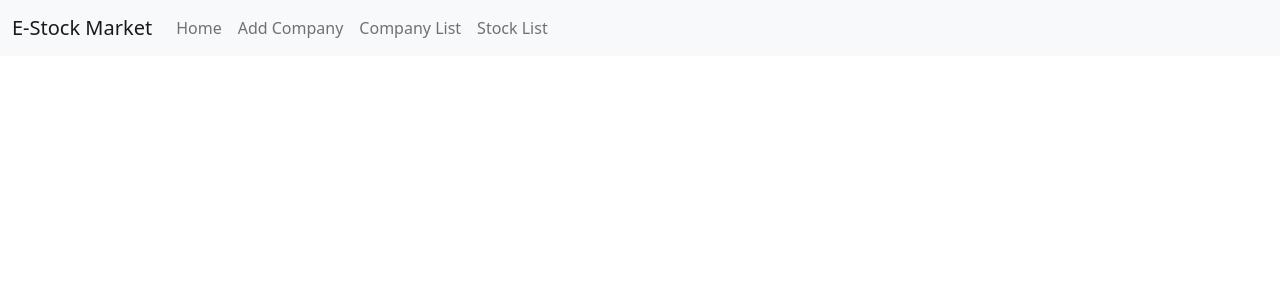
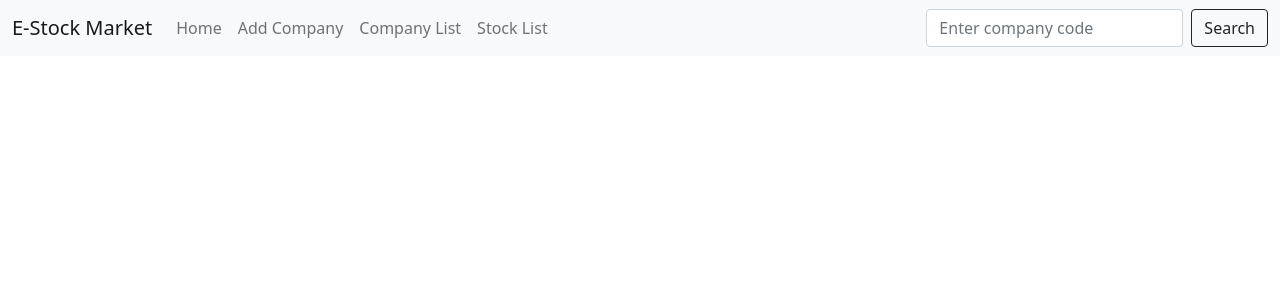
Before and after one commit to GouthamamithranRajuAshok/FSE2-Mern-Stack-Frontend, a React (Create React App) app in the folder e-stock-market/: page / in a window 1280 px wide. Shown: the top 300 px of the page. Built offline with nearby package versions, Linux system fonts and the light colour scheme.

Commit message:
Created Search bar in nav

```diff
--- a/e-stock-market/package.json
+++ b/e-stock-market/package.json
@@ -11,6 +11,7 @@
     "react": "^18.2.0",
     "react-bootstrap": "^2.5.0",
     "react-dom": "^18.2.0",
+    "react-router-dom": "^6.3.0",
     "react-scripts": "5.0.1",
     "web-vitals": "^2.1.4"
   },
--- a/e-stock-market/src/App.js
+++ b/e-stock-market/src/App.js
@@ -1,4 +1,3 @@
-import logo from './logo.svg';
 import './App.css';
 import NavBarComponent from './components/navbar/NavbarComponent';
 
--- a/e-stock-market/src/components/navbar/NavbarComponent.jsx
+++ b/e-stock-market/src/components/navbar/NavbarComponent.jsx
@@ -1,6 +1,13 @@
-import { Nav, Navbar } from "react-bootstrap";
+import { useState } from "react";
+import { Button, Form, Nav, Navbar } from "react-bootstrap";
 
 const NavBarComponent = () => {
+  const [companyCode, setCompanyCode] = useState();
+
+  const searchHandler = () => {
+    console.log(companyCode);
+  };
+
   return (
     <div>
       <Navbar expand="lg" bg="light">
@@ -14,6 +21,19 @@ const NavBarComponent = () => {
               <Nav.Link href="#">Company List</Nav.Link>
               <Nav.Link href="#">Stock List</Nav.Link>
             </Nav>
+            <Form className="d-flex">
+              <Form.Control
+                type="search"
+                placeholder="Enter company code"
+                className="me-2"
+                aria-label="search"
+                value={companyCode}
+                onChange={(e) => setCompanyCode(e.target.value)}
+              />
+              <Button variant="outline-dark" onClick={searchHandler}>
+                Search
+              </Button>
+            </Form>
           </Navbar.Collapse>
         </div>
       </Navbar>
```
Also changed, not shown: 1 other file (tests, documents, lock files or other folders).
